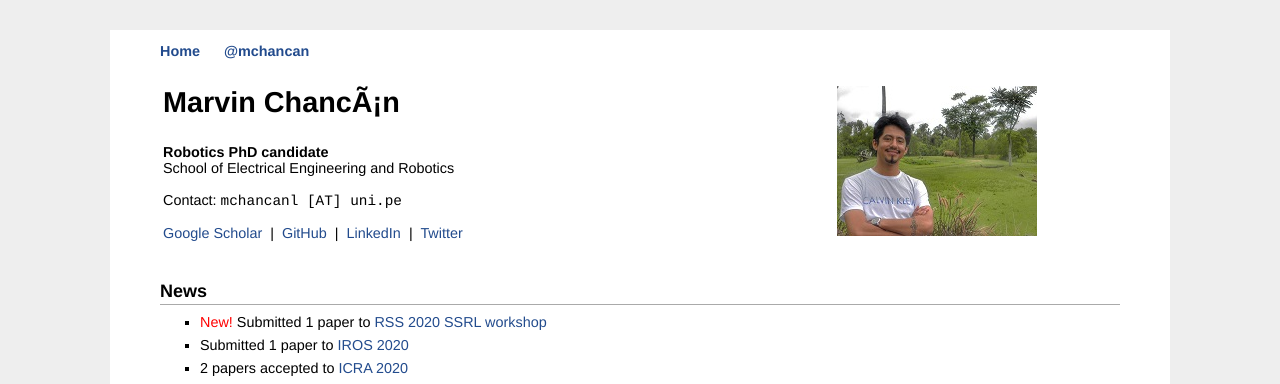
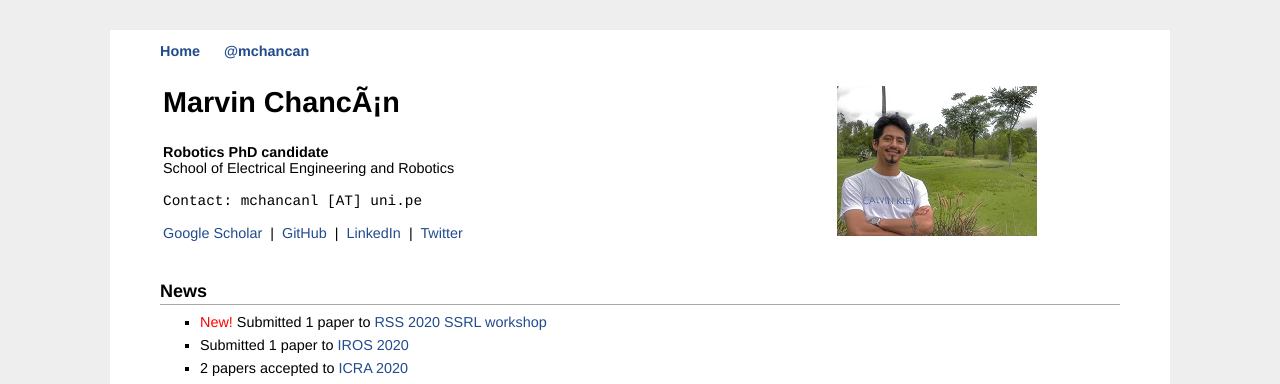
Before and after one commit to mchancan/mchancan.github.io, a Jekyll site: the page built from index.html, in a window 1280 px wide. Shown: the top 384 px of the page. Built offline with Jekyll 4.4.1, drawn with Linux system fonts in a browser that asks for light colours; comment, search, counter and statistics services are not loaded.

Commit message:
Update index.html

```diff
--- a/index.html
+++ b/index.html
@@ -14,7 +14,7 @@ title: Marvin's Homepage
 				<b>Robotics PhD candidate</b></br>
 				School of Electrical Engineering and Robotics </br>
 				</br>
-				Contact: <font face="courier">mchancanl [AT] uni.pe </font></a>
+				<font face="courier">Contact: mchancanl [AT] uni.pe </font></a>
 				</br>
 				</br>
 				<p align="left">
```
